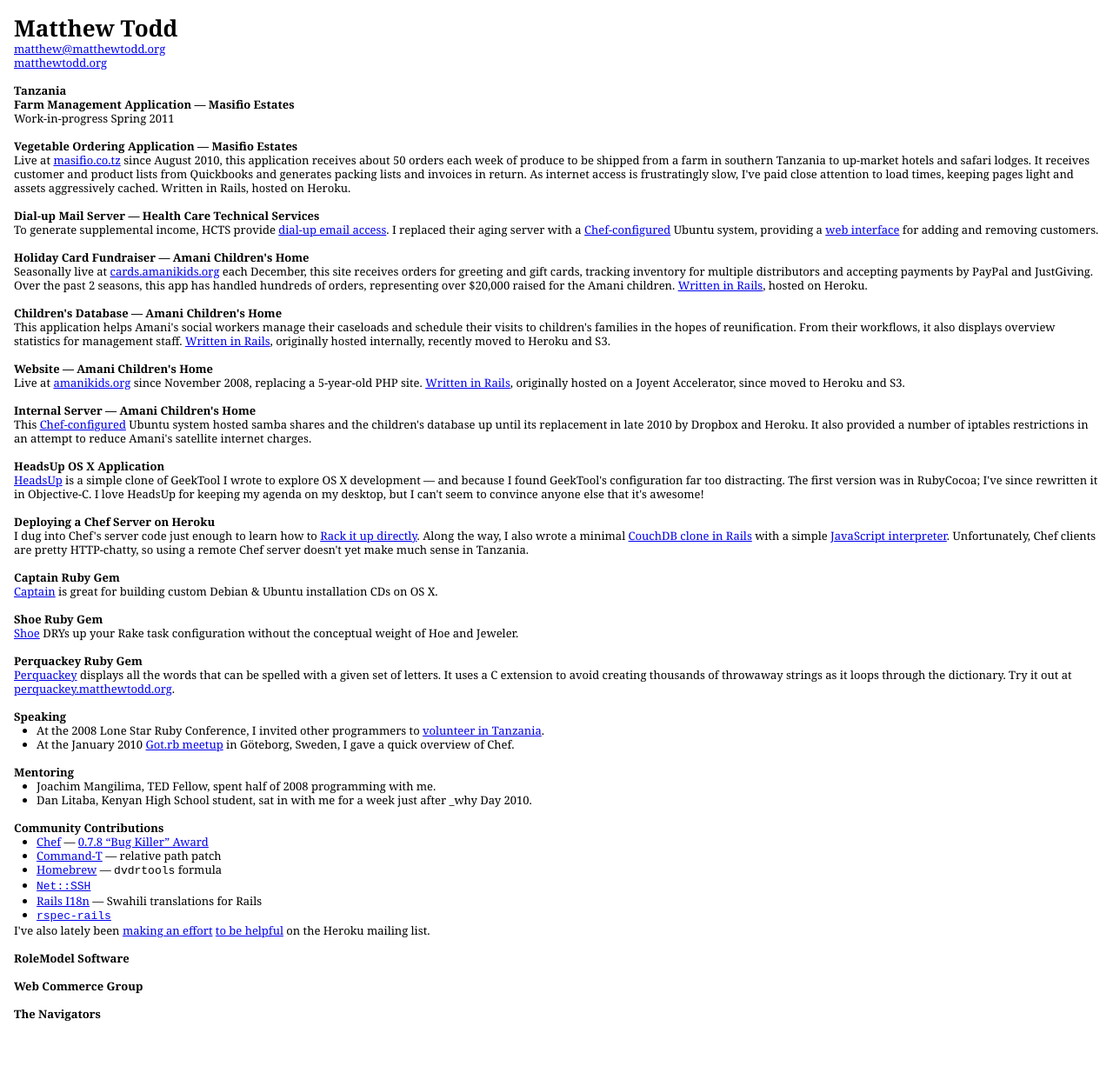
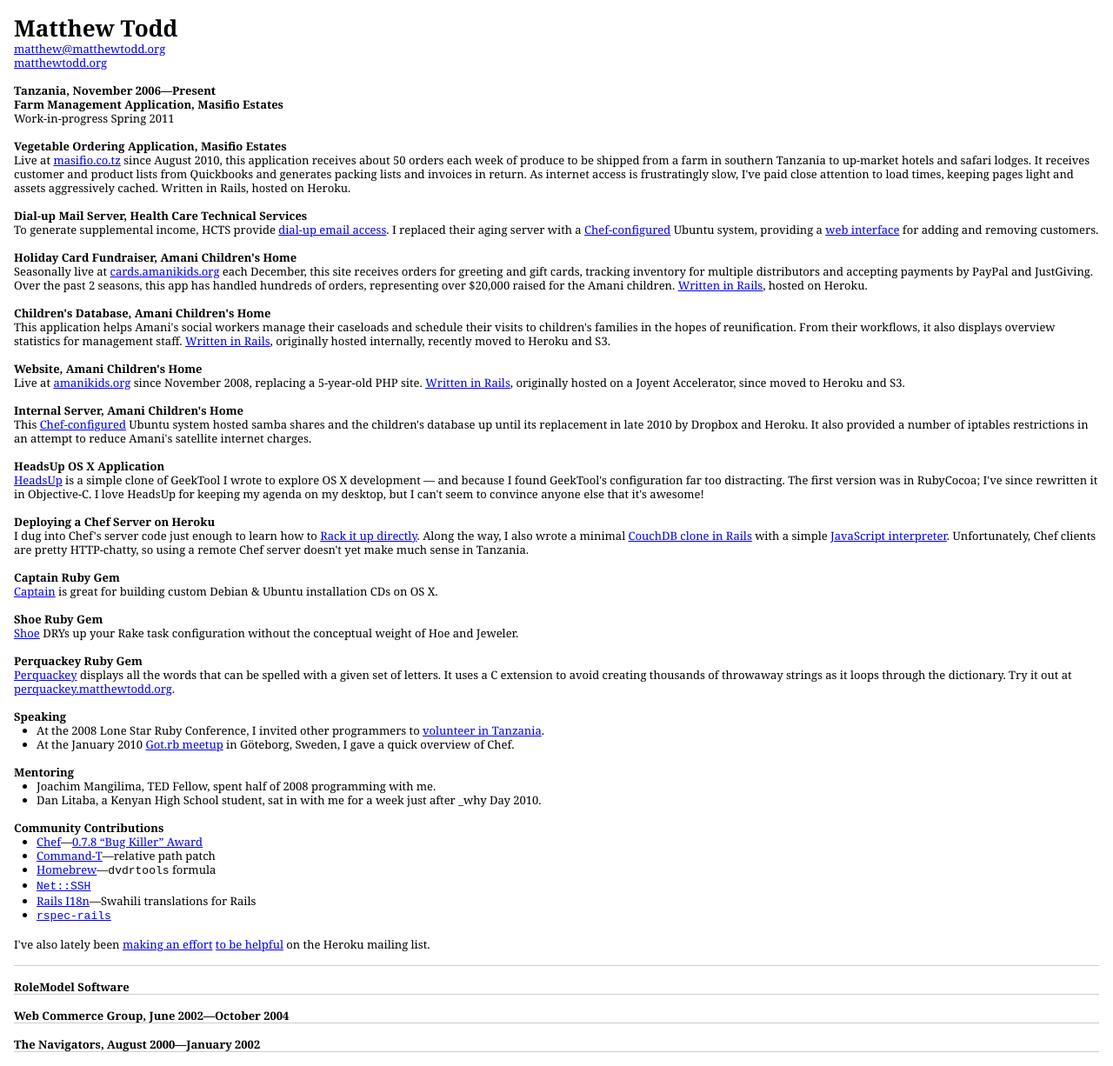
Before and after one commit to matthewtodd/matthewtodd.github.io, a Jekyll site: the page app/resume.html, which Jekyll copies as it is, in a window 1280 px wide. Shown: the whole page at 87% size. Built offline with Jekyll 4.4.1, drawn with Linux system fonts in a browser that asks for light colours; before the commit the page ends 1190 px from its top, so only the background shows below that.

Commit message:
Tweak typography, layout.

```diff
--- a/app/resume.html
+++ b/app/resume.html
@@ -19,15 +19,15 @@
     </header>
 
     <section>
-      <h1>Tanzania</h1>
+      <h1>Tanzania, November 2006&mdash;Present</h1>
 
       <section>
-        <h1>Farm Management Application &mdash; Masifio Estates</h1>
+        <h1>Farm Management Application, Masifio Estates</h1>
         <p>Work-in-progress Spring 2011</p>
       </section>
 
       <section>
-        <h1>Vegetable Ordering Application &mdash; Masifio Estates</h1>
+        <h1>Vegetable Ordering Application, Masifio Estates</h1>
         <p>Live at <a class="self"
           href="http://masifio.co.tz/">masifio.co.tz</a> since August 2010,
         this application receives about 50 orders each week of produce to be
@@ -40,7 +40,7 @@
       </section>
 
       <section>
-        <h1>Dial-up Mail Server &mdash; Health Care Technical Services</h1>
+        <h1>Dial-up Mail Server, Health Care Technical Services</h1>
         <p>To generate supplemental income, HCTS provide <a
           href="http://hcts.org/email_service.html">dial-up email
           access</a>. I replaced their aging server with a <a
@@ -51,7 +51,7 @@
       </section>
 
       <section>
-        <h1>Holiday Card Fundraiser &mdash; Amani Children's Home</h1>
+        <h1>Holiday Card Fundraiser, Amani Children's Home</h1>
         <p>Seasonally live at <a class="self"
           href="http://cards.amanikids.org/">cards.amanikids.org</a> each
         December, this site receives orders for greeting and gift cards,
@@ -63,7 +63,7 @@
       </section>
 
       <section>
-        <h1>Children's Database &mdash; Amani Children's Home</h1>
+        <h1>Children's Database, Amani Children's Home</h1>
         <p>This application helps Amani's social workers manage their caseloads
         and schedule their visits to children's families in the hopes of
         reunification. From their workflows, it also displays overview
@@ -73,7 +73,7 @@
       </section>
 
       <section>
-        <h1>Website &mdash; Amani Children's Home</h1>
+        <h1>Website, Amani Children's Home</h1>
         <p>Live at <a class="self"
           href="http://amanikids.org/">amanikids.org</a> since November 2008,
         replacing a 5-year-old PHP site. <a
@@ -83,7 +83,7 @@
       </section>
 
       <section>
-        <h1>Internal Server &mdash; Amani Children's Home</h1>
+        <h1>Internal Server, Amani Children's Home</h1>
         <p>This <a
           href="https://github.com/amanikids/chef-repo">Chef-configured</a>
         Ubuntu system hosted samba shares and the children's database up until
@@ -154,18 +154,18 @@
         <h1>Mentoring</h1>
         <ul>
           <li>Joachim Mangilima, TED Fellow, spent half of 2008 programming with me.</li>
-          <li>Dan Litaba, Kenyan High School student, sat in with me for a week just after _why Day 2010.</li>
+          <li>Dan Litaba, a Kenyan High School student, sat in with me for a week just after _why Day 2010.</li>
         </ul>
       </section>
 
       <section>
         <h1>Community Contributions</h1>
         <ul>
-          <li><a href="https://github.com/opscode/chef/commits/master?author=matthewtodd">Chef</a> &mdash; <a href="http://www.opscode.com/blog/2009/08/13/chef-0-7-8-release/">0.7.8 &ldquo;Bug Killer&rdquo; Award</a></li>
-          <li><a href="https://github.com/wincent/Command-T/commits/master?author=matthewtodd">Command-T</a> &mdash; relative path patch</li>
-          <li><a href="https://github.com/mxcl/homebrew/commits/master?author=matthewtodd">Homebrew</a> &mdash; <code>dvdrtools</code> formula</li>
+          <li><a href="https://github.com/opscode/chef/commits/master?author=matthewtodd">Chef</a>&mdash;<a href="http://www.opscode.com/blog/2009/08/13/chef-0-7-8-release/">0.7.8 &ldquo;Bug Killer&rdquo; Award</a></li>
+          <li><a href="https://github.com/wincent/Command-T/commits/master?author=matthewtodd">Command-T</a>&mdash;relative path patch</li>
+          <li><a href="https://github.com/mxcl/homebrew/commits/master?author=matthewtodd">Homebrew</a>&mdash;<code>dvdrtools</code> formula</li>
           <li><a href="https://github.com/net-ssh/net-ssh/commits/master?author=matthewtodd"><code>Net::SSH</code></a></li>
-          <li><a href="https://github.com/svenfuchs/rails-i18n/commits/master?author=matthewtodd">Rails I18n</a> &mdash; Swahili translations for Rails</li>
+          <li><a href="https://github.com/svenfuchs/rails-i18n/commits/master?author=matthewtodd">Rails I18n</a>&mdash;Swahili translations for Rails</li>
           <li><a href="https://github.com/rspec/rspec-rails/commits/master?author=matthewtodd"><code>rspec-rails</code></a></li>
         </ul>
         <p>I've also lately been <a
@@ -182,12 +182,12 @@
 
 
     <section>
-      <h1>Web Commerce Group</h1>
+      <h1>Web Commerce Group, June 2002&mdash;October 2004</h1>
     </section>
 
 
     <section>
-      <h1>The Navigators</h1>
+      <h1>The Navigators, August 2000&mdash;January 2002</h1>
     </section>
   </body>
 </html>
--- a/app/stylesheets/resume.css
+++ b/app/stylesheets/resume.css
@@ -8,7 +8,7 @@ body {
 
 h2, h3, h4, h5, h6 { font-weight: normal; }
 
-header, section {
+header, section, ul {
   margin-bottom: 1.231em;
 }
 
@@ -16,6 +16,14 @@ header h1 {
   font-size: 2em;
 }
 
+section {
+  border-bottom: 1px solid #ccc;
+}
+
+section section {
+  border-bottom: none;
+}
+
 @media print {
   a.self[href]:after { content: "" }
 }
```
